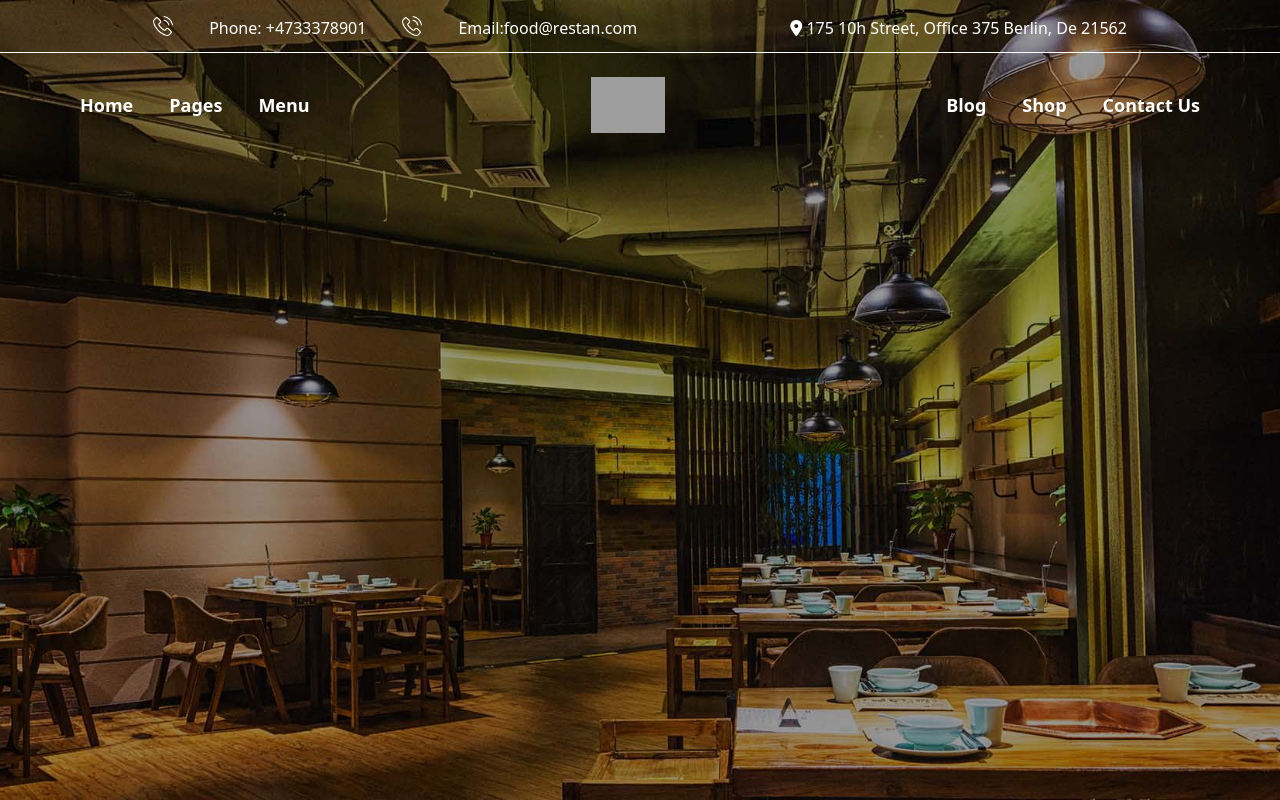
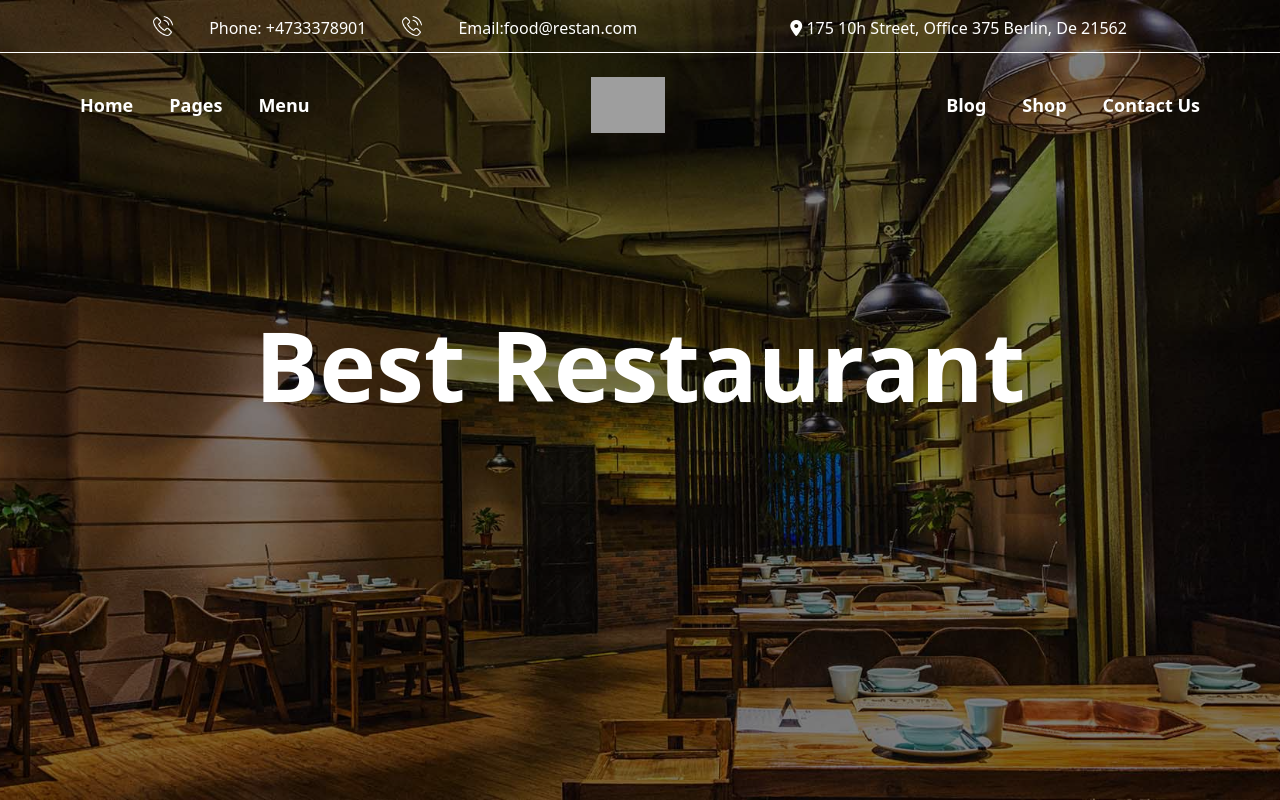
Before and after one commit to Jenisha06/restuarant, a Next.js app: page / in a window 1280 px wide. Built offline with nearby package versions, Linux system fonts and the light colour scheme; grey boxes are pictures that could not be loaded.

Commit message:
main heading in hero section added

```diff
--- a/app/page.js
+++ b/app/page.js
@@ -15,12 +15,13 @@ function HeroSection() {
   return (
     <div className="relative h-screen bg-cover bg-center bg-no-repeat" style={{ backgroundImage: "url('/restan.jpg')" }}>
 
-      <div className="absolute inset-0 bg-black/40"></div>
+      <div className="absolute inset-0 bg-black/50"></div>
 
 
       <div className="relative z-10 text-white">
        <Header/>
        <Navbar/>
+       <Heading/>
       </div>
     </div>
   );
@@ -68,3 +69,10 @@ function Navbar() {
     </div>
   )
 }
+function Heading() {
+  return (
+    <div>
+      <h1 className="text-8xl font-bold text-center mt-46 font-merriweather">Best Restaurant</h1>
+    </div>
+  )
+}
```
